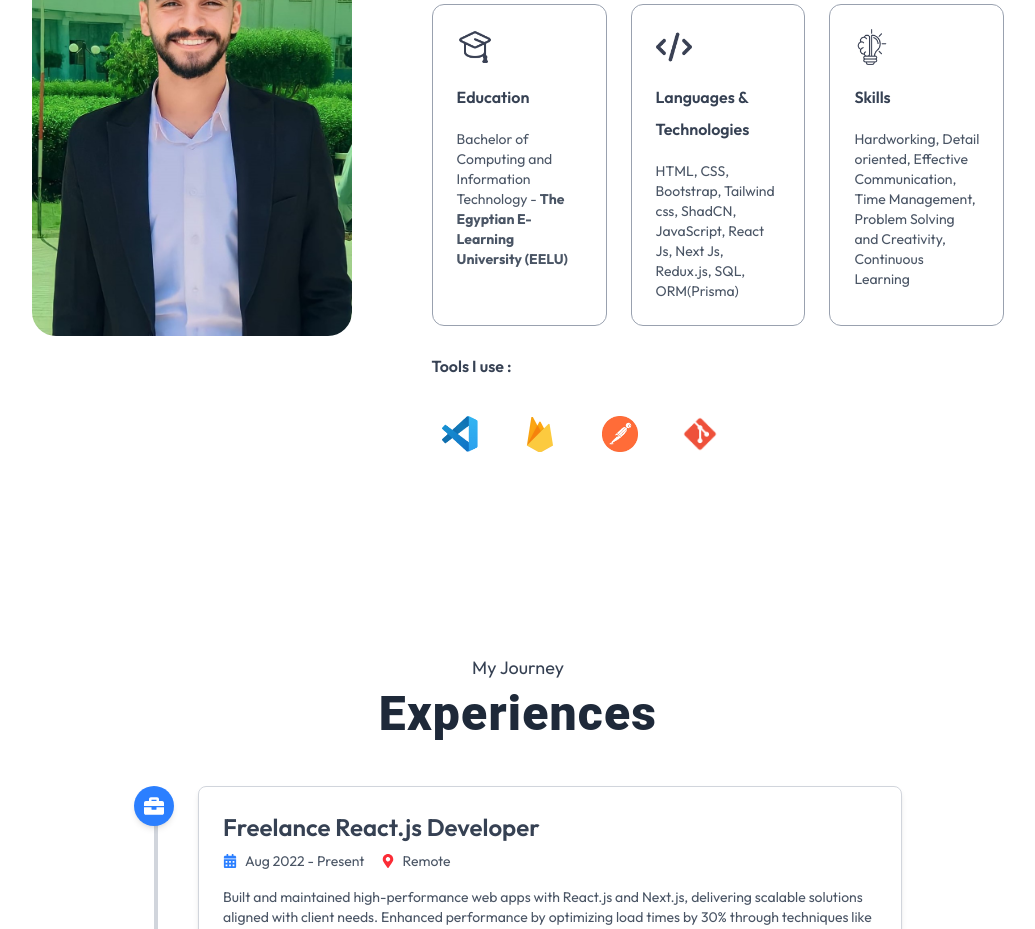
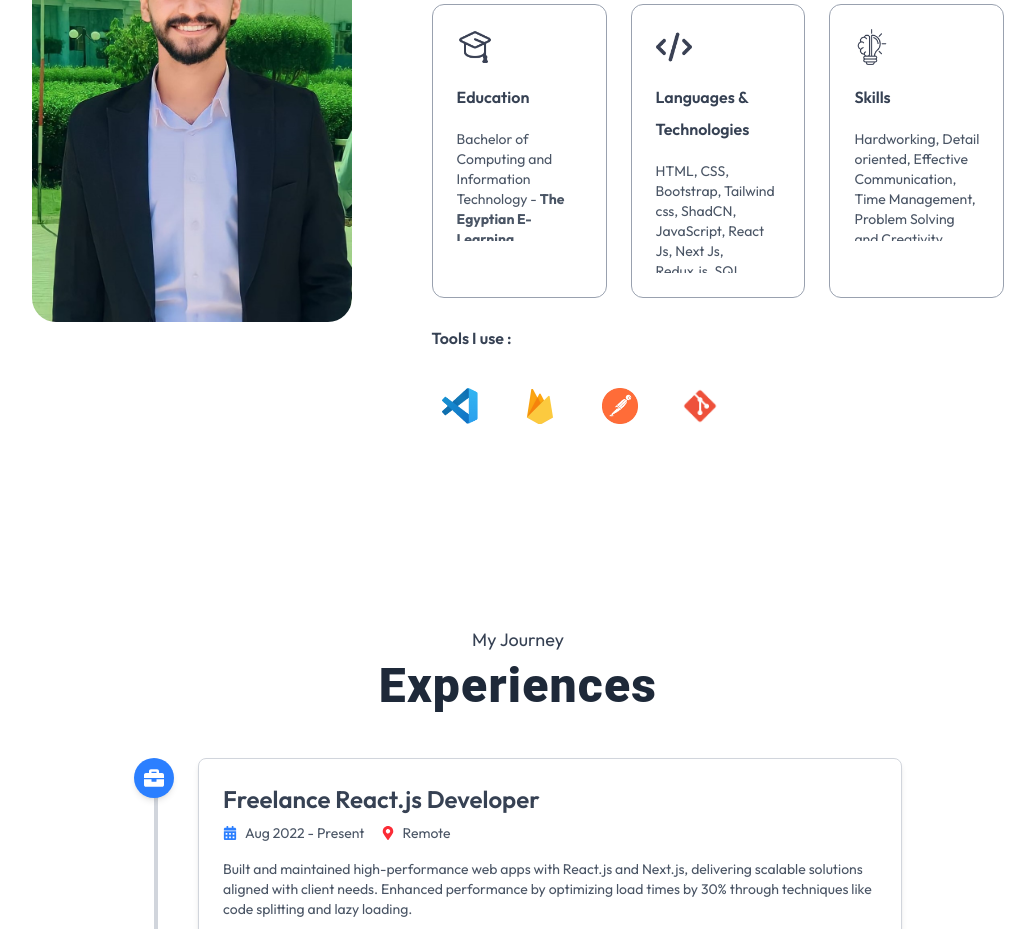
Before and after one commit to toony10/portfolio, a Next.js app: page / in a window 1280 px wide. Shown: the part 1240-2169 px from the top of the page, without its empty margins (122-1157 px from the left). Built offline with nearby package versions, Linux system fonts and the light colour scheme.

Commit message:
scrollbar

```diff
--- a/app/components/About.tsx
+++ b/app/components/About.tsx
@@ -48,7 +48,7 @@ const About = ({ isDarkMode }: AboutProps) => {
                                     key={ index } className='border-[0.5px] border-gray-400 rounded-xl p-6 cursor-pointer hover:bg-gray-100 hover:-translate-y-1 duration-500 dark:hover:bg-black/30 dark:hover:shadow-gray-400 hover:shadow-md'>
                                     <Image src={ isDarkMode ? item.iconDark : item.icon } alt='title' className='w-9 ' />
                                     <h3 className='my-4 font-semibold text-gray-700 dark:text-white'>{ item.title }</h3>
-                                    <p className='text-gray-600 text-sm dark:text-white/70'>{ item.description }{ item.link ? <Link className='font-extrabold dark:text-white/90' href={ item.link[1] }>{ item.link[0] }</Link> : "" }</p>
+                                    <p className='text-gray-600 text-sm dark:text-white/70 max-h-28 overflow-y-auto [&::-webkit-scrollbar]:w-2 [&::-webkit-scrollbar-track]:bg-gray-100 [&::-webkit-scrollbar-thumb]:bg-gray-300 dark:[&::-webkit-scrollbar-track]:bg-neutral-700 dark:[&::-webkit-scrollbar-thumb]:bg-neutral-500'>{ item.description }{ item.link ? <Link className='font-extrabold dark:text-white/90' href={ item.link[1] }>{ item.link[0] }</Link> : "" }</p>
                                 </motion.li>
                             )
                         ) }
```
